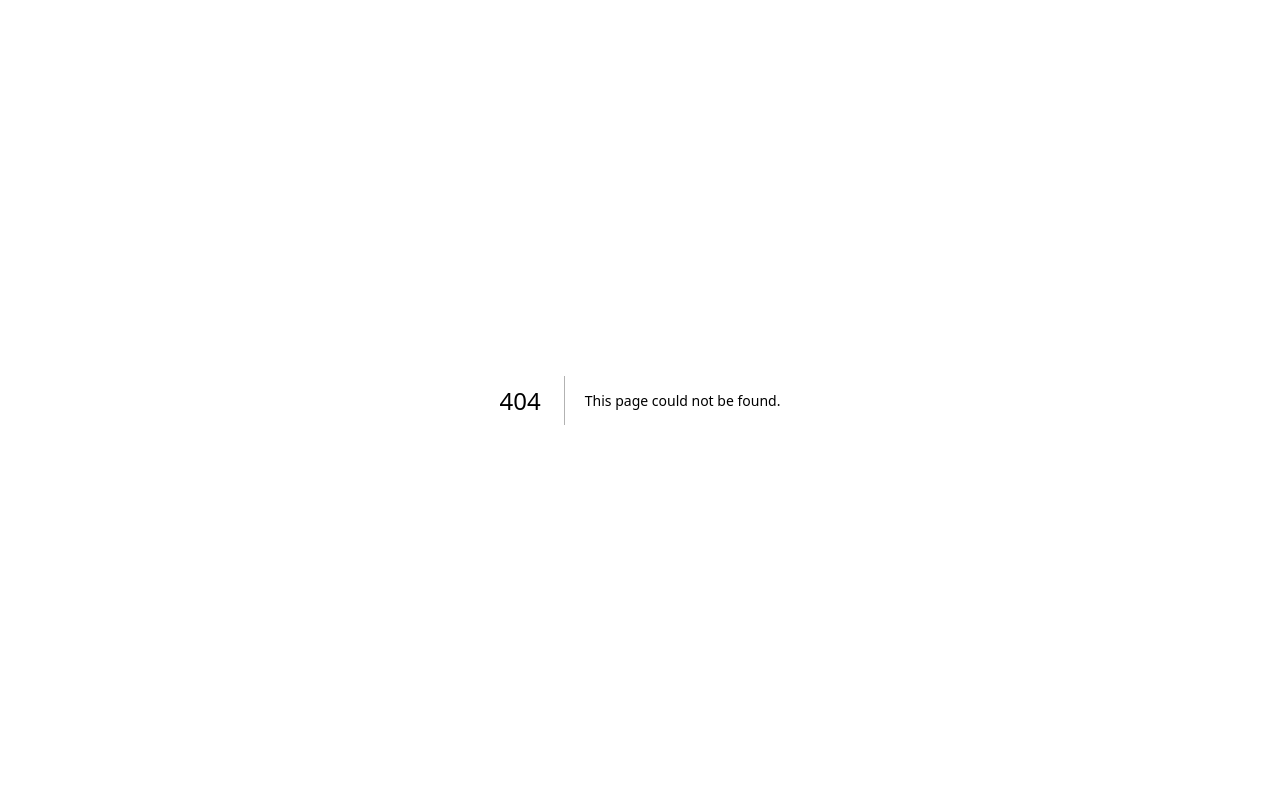
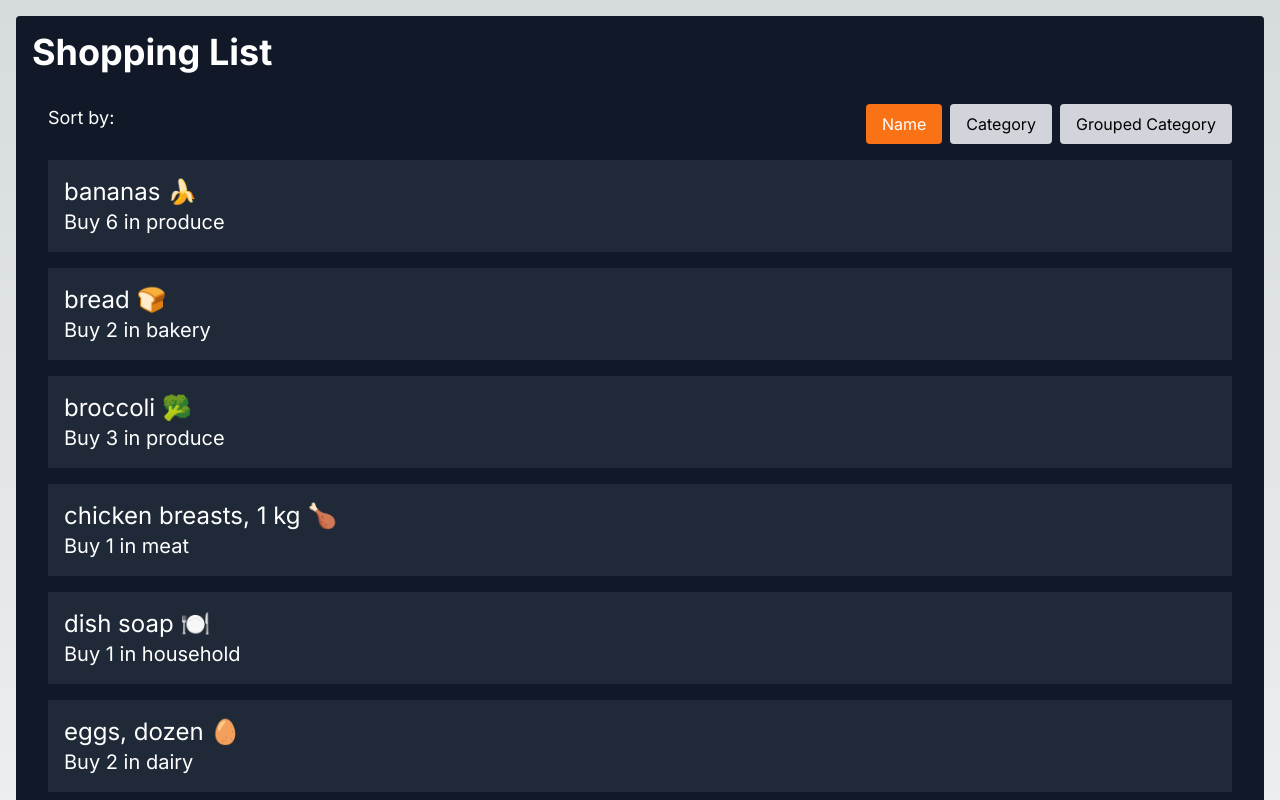
Before and after one commit to hosumchan/cprg306-assignments, a Next.js app: page /week-6 in a window 1280 px wide. Before the commit this address had no page. Shown: the top 800 px of the page. Built offline with nearby package versions, Linux system fonts and the light colour scheme.

Commit message:
Week-6 assignment is completed.
Same as week-5 assignment , copied again as passing the assignment submission checking.

```diff
--- a/app/page.js
+++ b/app/page.js
@@ -9,6 +9,7 @@ export default function Home() {
       <p> <Link href="week-3/">Week 3 Assignment</Link> </p>
       <p> <Link href="week-4/">Week 4 Assignment</Link> </p>
       <p> <Link href="week-5/">Week 5 Assignment</Link> </p>
+      <p> <Link href="week-6/">Week 6 Assignment, which is same as week 5 Assignment</Link> </p>
 
     </main>
   );
--- /dev/null
+++ b/app/week-6/item-list.js
@@ -0,0 +1,111 @@
+"use client"; // run in client mode
+
+import { useState } from "react"; // React hook that allows you to add state to your functional components
+import Item from "./item";
+import itemsData from "./items.json"; // import the data from the JSON file
+
+export default function ItemList() {
+
+    // Defensive copy of itemsData
+    let itemsArray = itemsData.map(item => ({...item})); //map: reate a new array of item objects by spreading the properties of each item
+
+    let [sortBy, setSortBy] = useState("name"); //determines how the items should be sorted. It's initialized to "name"
+
+    // Sorting function, .sort() method sorts the itemsArray array in place
+
+    // the array is sorted alphabetically by the name property
+    if (sortBy === "name") {
+        // 'a' and 'b' are item objects from the itemsArray
+        // Compare the 'name' properties of 'a' and 'b'
+        itemsArray.sort((a, b) => {
+            if (a.name < b.name) return -1; // if 'a'comes before 'b', return -1
+            if (a.name > b.name) return 1; // if 'a'comes after 'b', return 1
+            return 0; // 'a' and 'b' are the same
+        });
+
+    // the array is sorted alphabetically by the category property.
+    } else if (sortBy === "category") {
+        itemsArray.sort((a, b) => {
+            if (a.category < b.category) return -1;
+            if (a.category > b.category) return 1;
+            return 0;
+        });
+    }
+
+    // Grouping by category if sortBy is "group"
+    let groupedItems = {};
+    if (sortBy === "group") {
+        itemsArray.forEach(item => {
+            if (!groupedItems[item.category]) {
+                groupedItems[item.category] = [];
+            }
+            groupedItems[item.category].push(item);
+        });
+        // Sort items within each category
+        // for...in loop sorts the items within each category alphabetically by name.
+        for (let category in groupedItems) {
+            groupedItems[category].sort((a, b) => {
+                if (a.name < b.name) return -1;
+                if (a.name > b.name) return 1;
+                return 0;
+            });
+        }
+    }
+
+    return (
+      <section className="p-4">
+          <div className="flex justify-between mb-4">
+              <label className="text-white text-lg">Sort by:</label>
+              <div className="flex space-x-2">
+                  {/* onClick handlers call setSortBy to update the sortBy state
+                  onClick event handler is used to handle click events on a button or other clickable elements.
+                  onChange event handler is used to handle changes to the value of an input element (e.g., <input>, <textarea>, <select>).
+                  It is used when you want to execute some code when the user changes the value of an input element.
+                  Ternary Operator : condition ? expressionIfTrue : expressionIfFalse */}
+                  <button
+                      onClick={() => setSortBy("name")}
+                      className={`px-4 py-2 rounded ${sortBy === "name" ? "bg-orange-500 text-white" : "bg-gray-300 text-black"}`}
+                  > Name </button>
+                  <button
+                      onClick={() => setSortBy("category")}
+                      className={`px-4 py-2 rounded ${sortBy === "category" ? "bg-orange-500 text-white" : "bg-gray-300 text-black"}`}
+                  > Category </button>
+                  <button
+                      onClick={() => setSortBy("group")}
+                      className={`px-4 py-2 rounded ${sortBy === "group" ? "bg-orange-500 text-white" : "bg-gray-300 text-black"}`}
+                  > Grouped Category </button>
+              </div>
+          </div>
+
+          {/* Ternary Operator : condition ? expressionIfTrue : expressionIfFalse  */}
+          {sortBy === "group" ? (
+              Object.keys(groupedItems).sort().map(category => (
+                  <div key={category}>
+                      <h2 className="text-2xl font-bold text-white mt-4 capitalize">{category}</h2>
+                      <ul className="list-none p-0">
+                          {groupedItems[category].map(item => (
+                              <Item
+                                  key={item.id}
+                                  name={item.name}
+                                  quantity={item.quantity}
+                                  category={item.category}
+                              />
+                          ))}
+                      </ul>
+                  </div>
+              ))
+          ) : (
+              <ul className="list-none p-0">
+                  {itemsArray.map(item => (
+                      <Item
+                          key={item.id}
+                          name={item.name}
+                          quantity={item.quantity}
+                          category={item.category}
+                      />
+                  ))}
+              </ul>
+          )}
+      </section>
+    );
+}
--- /dev/null
+++ b/app/week-6/item.js
@@ -0,0 +1,9 @@
+
+export default function Item({name, quantity, category}) {
+    return (
+      <li className="bg-gray-800 text-white p-4 mb-4">
+          <div className="text-2xl font-bond">{name}</div>
+          <div className="text-xl"> Buy {quantity} in {category}</div>
+      </li>
+    );
+}
--- /dev/null
+++ b/app/week-6/items.json
@@ -0,0 +1,74 @@
+[
+    {
+      "id": "1h2GJKH12gkHG31h1H",
+      "name": "milk, 4 L 🥛",
+      "quantity": 1,
+      "category": "dairy"
+    },
+    {
+      "id": "2KJH3k2j3H1k2J3K1H",
+      "name": "bread 🍞",
+      "quantity": 2,
+      "category": "bakery"
+    },
+    {
+      "id": "3h2KJH3k2j3H1k2J3",
+      "name": "eggs, dozen 🥚",
+      "quantity": 2,
+      "category": "dairy"
+    },
+    {
+      "id": "4k2J3K1H2GJKH12gk",
+      "name": "bananas 🍌",
+      "quantity": 6,
+      "category": "produce"
+    },
+    {
+      "id": "5H1h1H2KJH3k2j3H",
+      "name": "broccoli 🥦",
+      "quantity": 3,
+      "category": "produce"
+    },
+    {
+      "id": "6H1k2J3K1H2GJKH1",
+      "name": "chicken breasts, 1 kg 🍗",
+      "quantity": 1,
+      "category": "meat"
+    },
+    {
+      "id": "7gkHG31h1H2KJH3k",
+      "name": "pasta sauce 🍝",
+      "quantity": 3,
+      "category": "canned goods"
+    },
+    {
+      "id": "8j3H1k2J3K1H2GJK",
+      "name": "spaghetti, 454 g 🍝",
+      "quantity": 2,
+      "category": "dry goods"
+    },
+    {
+      "id": "9H12gkHG31h1H2KJ",
+      "name": "toilet paper, 12 pack 🧻",
+      "quantity": 1,
+      "category": "household"
+    },
+    {
+      "id": "10H3k2j3H1k2J3K1",
+      "name": "paper towels, 6 pack",
+      "quantity": 1,
+      "category": "household"
+    },
+    {
+      "id": "11k2J3K1H2GJKH12",
+      "name": "dish soap 🍽️",
+      "quantity": 1,
+      "category": "household"
+    },
+    {
+      "id": "12GJKH12gkHG31h1",
+      "name": "hand soap 🧼",
+      "quantity": 4,
+      "category": "household"
+    }
+  ]
--- /dev/null
+++ b/app/week-6/page.js
@@ -0,0 +1,10 @@
+import ItemList from "./item-list";
+
+export default function Page() {
+    return (
+        <main className="m-4 p-4 bg-gray-900 rounded">
+            <h1 className="text-4xl font-bold text-white mb-4">Shopping List</h1>
+            <ItemList/>
+        </main>
+    )
+}
```
